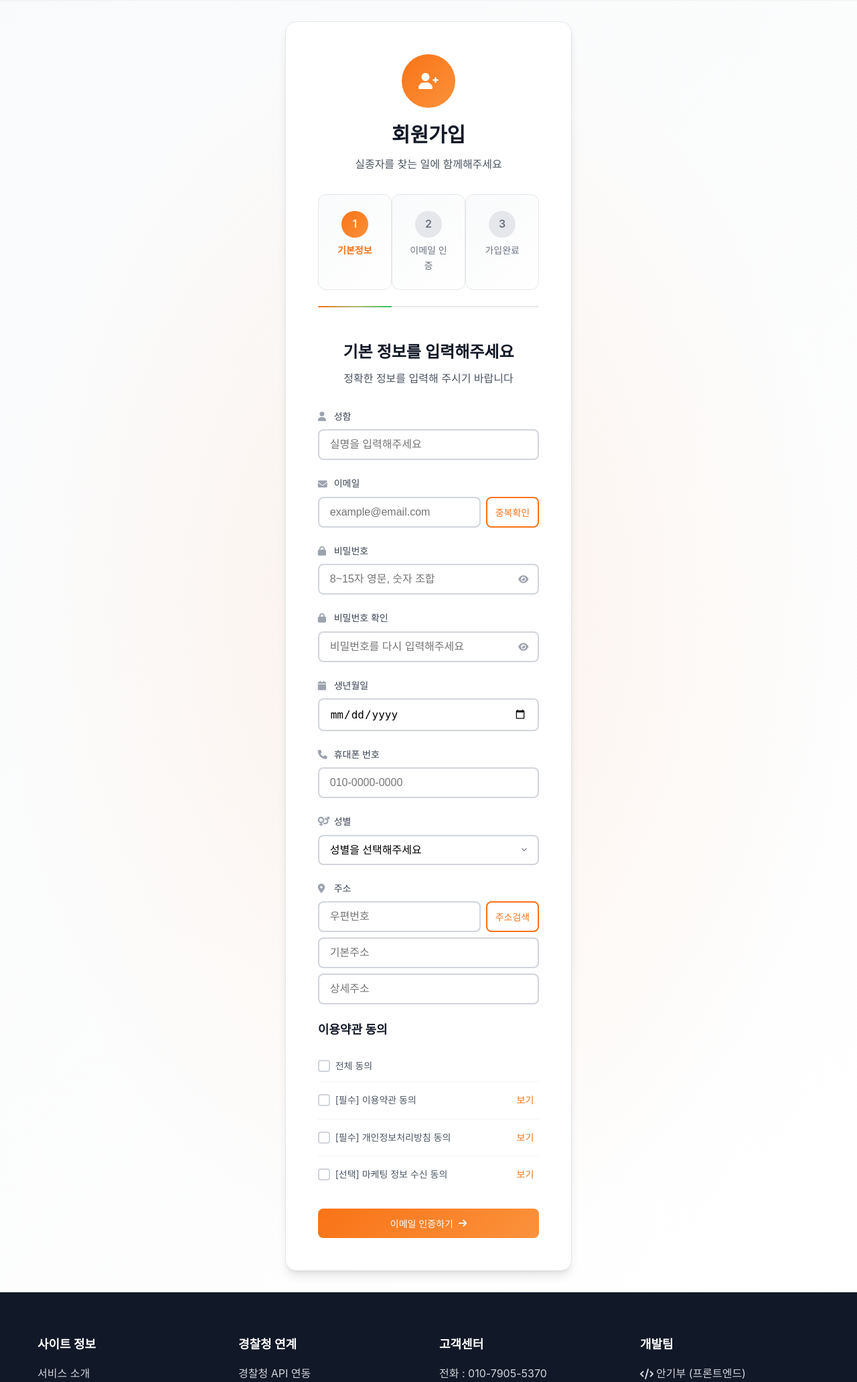
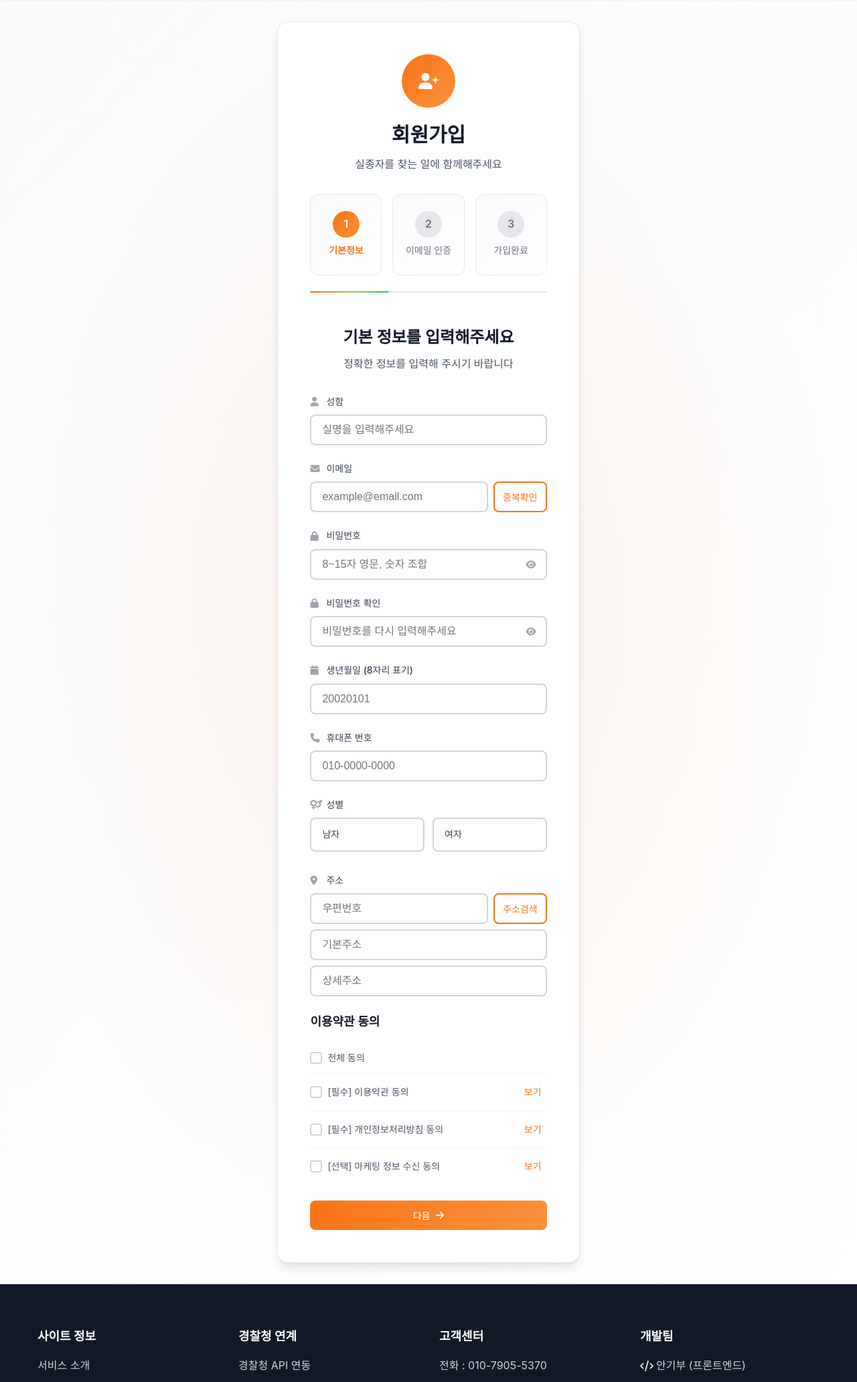
Before and after one commit to ANGIBU/songil, a Flask app: page /register in a window 1280 px wide. Shown: the part 75-2139 px from the top of the page at 67% size. Run offline with Flask 3, Linux system fonts and the light colour scheme; some libraries are stand-ins or nearby versions.

Commit message:
Automated Commit Update at 2025-05-27 08:20:41

```diff
--- a/static/css/auth.css
+++ b/static/css/auth.css
@@ -1,4 +1,37 @@
-/* static/css/auth.css */
+/* 성별 버튼 스타일 */
+.gender-buttons {
+    display: flex;
+    gap: var(--spacing-3);
+}
+
+.gender-btn {
+    flex: 1;
+    padding: var(--spacing-3) var(--spacing-4);
+    border: 2px solid var(--gray-300);
+    border-radius: var(--radius-lg);
+    background-color: var(--white);
+    color: var(--gray-600);
+    font-size: var(--font-size-base);
+    font-weight: 500;
+    cursor: pointer;
+    transition: var(--transition-all);
+    text-align: center;
+}
+
+.gender-btn:hover {
+    border-color: var(--primary-orange-light);
+    color: var(--primary-orange);
+}
+
+.gender-btn.active {
+    background: linear-gradient(135deg, var(--primary-orange) 0%, var(--primary-orange-light) 100%);
+    color: var(--white);
+    border-color: var(--primary-orange);
+}
+
+.gender-btn input[type="radio"] {
+    display: none;
+}/* static/css/auth.css */
 
 /* 인증 페이지 전용 스타일 - 기존 디자인 시스템과 일관성 유지 */
 
@@ -76,6 +109,7 @@
     display: flex;
     justify-content: space-between;
     margin-bottom: var(--spacing-6);
+    gap: var(--spacing-4);
 }
 
 .step {
@@ -84,6 +118,7 @@
     align-items: center;
     flex: 1;
     position: relative;
+    min-width: 80px;
 }
 
 .step-number {
@@ -97,7 +132,7 @@
     justify-content: center;
     font-weight: 600;
     margin-bottom: var(--spacing-2);
-    transition: var(--transition-all);
+    transition: none;
 }
 
 .step.active .step-number {
@@ -113,8 +148,9 @@
 .step-label {
     font-size: var(--font-size-sm);
     color: var(--gray-500);
-    transition: var(--transition-all);
+    transition: none;
     font-weight: 500;
+    white-space: nowrap;
 }
 
 .step.active .step-label {
@@ -413,7 +449,7 @@
 }
 
 .btn-verify:hover {
-    transform: translateY(-2px);
+    background: linear-gradient(135deg, var(--secondary-green-dark) 0%, var(--secondary-green) 100%);
 }
 
 .resend-section {
@@ -773,8 +809,7 @@
 }
 
 .btn-social:hover {
-    transform: translateY(-2px);
-    box-shadow: var(--shadow-md);
+    background-color: var(--gray-50);
 }
 
 .btn-google {
--- a/static/js/register.js
+++ b/static/js/register.js
@@ -1,4 +1,49 @@
-// static/js/register.js
+// 생년월일 유효성 검사
+function validateBirthDate() {
+    const birthDate = document.getElementById('birthDate').value.trim();
+
+    if (!birthDate) {
+        showFieldError('birthDateError', '생년월일을 입력해주세요.');
+        return false;
+    }
+
+    if (birthDate.length !== 8) {
+        showFieldError('birthDateError', '생년월일을 8자리로 입력해주세요. (예: 20020101)');
+        return false;
+    }
+
+    // 날짜 형식 검증
+    const year = parseInt(birthDate.substring(0, 4));
+    const month = parseInt(birthDate.substring(4, 6));
+    const day = parseInt(birthDate.substring(6, 8));
+
+    const currentYear = new Date().getFullYear();
+
+    if (year < 1900 || year > currentYear) {
+        showFieldError('birthDateError', '올바른 연도를 입력해주세요.');
+        return false;
+    }
+
+    if (month < 1 || month > 12) {
+        showFieldError('birthDateError', '올바른 월을 입력해주세요.');
+        return false;
+    }
+
+    if (day < 1 || day > 31) {
+        showFieldError('birthDateError', '올바른 일을 입력해주세요.');
+        return false;
+    }
+
+    // 실제 날짜 유효성 검사
+    const testDate = new Date(year, month - 1, day);
+    if (testDate.getFullYear() !== year || testDate.getMonth() !== month - 1 || testDate.getDate() !== day) {
+        showFieldError('birthDateError', '유효하지 않은 날짜입니다.');
+        return false;
+    }
+
+    clearFieldError('birthDateError');
+    return true;
+}// static/js/register.js
 
 let currentStep = 1;
 let isEmailVerified = false;
@@ -12,6 +57,14 @@ document.addEventListener('DOMContentLoaded', function() {
     initializeAgreements();
     initializeAddressSearch();
     initializeFormValidation();
+
+    // 모든 폼 요소를 즉시 표시
+    const allFormElements = document.querySelectorAll('.auth-form .form-group, .auth-form .btn-full, .auth-form .agreement-section');
+    allFormElements.forEach(element => {
+        if (element) {
+            element.classList.add('show');
+        }
+    });
 });
 
 // 회원가입 시스템 초기화
@@ -51,6 +104,40 @@ function initializeFormValidation() {
     checkboxes.forEach(checkbox => {
         checkbox.addEventListener('change', checkFormValidity);
     });
+
+    // 성별 버튼 이벤트
+    const genderButtons = document.querySelectorAll('.gender-btn');
+    genderButtons.forEach(button => {
+        button.addEventListener('click', function() {
+            // 모든 버튼에서 active 클래스 제거
+            genderButtons.forEach(btn => btn.classList.remove('active'));
+            // 클릭된 버튼에 active 클래스 추가
+            this.classList.add('active');
+            // 라디오 버튼 체크
+            const radioInput = this.querySelector('input[type="radio"]');
+            if (radioInput) {
+                radioInput.checked = true;
+            }
+            checkFormValidity();
+        });
+    });
+
+    // 생년월일 숫자만 입력
+    const birthDateInput = document.getElementById('birthDate');
+    if (birthDateInput) {
+        birthDateInput.addEventListener('input', function() {
+            // 숫자만 허용
+            this.value = this.value.replace(/\D/g, '');
+            if (this.value.length > 8) {
+                this.value = this.value.substring(0, 8);
+            }
+            checkFormValidity();
+        });
+
+        birthDateInput.addEventListener('blur', function() {
+            validateBirthDate();
+        });
+    }
 }
 
 // 폼 유효성 검사 및 버튼 활성화
@@ -61,7 +148,7 @@ function checkFormValidity() {
     // 필수 입력 필드 검사
     const requiredFields = [
         'fullName', 'email', 'password', 'passwordConfirm',
-        'birthDate', 'phone', 'gender', 'address'
+        'birthDate', 'phone', 'address'
     ];
 
     let allFieldsValid = true;
@@ -75,6 +162,12 @@ function checkFormValidity() {
         }
     }
 
+    // 성별 선택 검사
+    const genderSelected = document.querySelector('input[name="gender"]:checked');
+    if (!genderSelected) {
+        allFieldsValid = false;
+    }
+
     // 이메일 중복확인 검사
     const emailCheckBtn = document.getElementById('emailCheckBtn');
     const emailChecked = emailCheckBtn && emailCheckBtn.classList.contains('btn-success');
@@ -86,13 +179,16 @@ function checkFormValidity() {
     // 비밀번호 확인 검사
     const passwordConfirmValid = validatePasswordConfirm();
 
+    // 생년월일 검사
+    const birthDateValid = validateBirthDate();
+
     // 필수 약관 동의 검사
     const agreeTerms = document.querySelector('input[name="agreeTerms"]').checked;
     const agreePrivacy = document.querySelector('input[name="agreePrivacy"]').checked;
 
     // 모든 조건 확인
-    const isValid = allFieldsValid && emailChecked && passwordValid &&
-                   passwordConfirmValid && agreeTerms && agreePrivacy;
+    const isValid = allFieldsValid && genderSelected && emailChecked && passwordValid &&
+                   passwordConfirmValid && birthDateValid && agreeTerms && agreePrivacy;
 
     // 버튼 활성화/비활성화
     nextBtn.disabled = !isValid;
@@ -477,17 +573,30 @@ function initializeAddressSearch() {
 }
 
 function searchAddress() {
-    // 실제 구현에서는 Daum 우편번호 API 사용
-    // 여기서는 시뮬레이션
-    const postcode = document.getElementById('postcode');
-    const address = document.getElementById('address');
+    new daum.Postcode({
+        oncomplete: function(data) {
+            // 우편번호와 주소 정보를 해당 필드에 넣는다.
+            document.getElementById('postcode').value = data.zonecode;
 
-    // 시뮬레이션 데이터
-    postcode.value = '12345';
-    address.value = '서울특별시 강남구 테헤란로 123';
+            let addr = ''; // 주소 변수
 
-    showNotification('주소가 입력되었습니다.', 'success');
-    checkFormValidity();
+            // 사용자가 선택한 주소 타입에 따라 해당 주소 값을 가져온다.
+            if (data.userSelectedType === 'R') { // 도로명 주소를 선택했을 경우
+                addr = data.roadAddress;
+            } else { // 지번 주소를 선택했을 경우(J)
+                addr = data.jibunAddress;
+            }
+
+            // 주소 정보를 해당 필드에 넣는다.
+            document.getElementById('address').value = addr;
+
+            // 커서를 상세주소 필드로 이동한다.
+            document.getElementById('detailAddress').focus();
+
+            showNotification('주소가 입력되었습니다.', 'success');
+            checkFormValidity();
+        }
+    }).open();
 }
 
 // 약관 동의
@@ -598,9 +707,7 @@ function validateStep1() {
     }
 
     // 생년월일 검사
-    const birthDate = document.getElementById('birthDate').value;
-    if (!birthDate) {
-        showFieldError('birthDateError', '생년월일을 선택해주세요.');
+    if (!validateBirthDate()) {
         isValid = false;
     }
 
@@ -610,10 +717,12 @@ function validateStep1() {
     }
 
     // 성별 검사
-    const gender = document.getElementById('gender').value;
-    if (!gender) {
+    const genderSelected = document.querySelector('input[name="gender"]:checked');
+    if (!genderSelected) {
         showFieldError('genderError', '성별을 선택해주세요.');
         isValid = false;
+    } else {
+        clearFieldError('genderError');
     }
 
     // 주소 검사
--- a/templates/auth/register.html
+++ b/templates/auth/register.html
@@ -102,9 +102,9 @@
                 <div class="form-group">
                     <label for="birthDate">
                         <i class="fas fa-calendar"></i>
-                        생년월일
+                        생년월일 (8자리 표기)
                     </label>
-                    <input type="date" id="birthDate" name="birthDate" required>
+                    <input type="text" id="birthDate" name="birthDate" placeholder="20020101" maxlength="8" required>
                     <div class="error-message" id="birthDateError"></div>
                 </div>
 
@@ -118,16 +118,20 @@
                 </div>
 
                 <div class="form-group">
-                    <label for="gender">
+                    <label>
                         <i class="fas fa-venus-mars"></i>
                         성별
                     </label>
-                    <select id="gender" name="gender" required>
-                        <option value="">성별을 선택해주세요</option>
-                        <option value="male">남성</option>
-                        <option value="female">여성</option>
-                        <option value="other">기타</option>
-                    </select>
+                    <div class="gender-buttons">
+                        <label class="gender-btn" for="male">
+                            <input type="radio" id="male" name="gender" value="male" required>
+                            남자
+                        </label>
+                        <label class="gender-btn" for="female">
+                            <input type="radio" id="female" name="gender" value="female" required>
+                            여자
+                        </label>
+                    </div>
                     <div class="error-message" id="genderError"></div>
                 </div>
 
@@ -185,7 +189,7 @@
                 </div>
 
                 <button type="button" class="btn btn-primary btn-full" id="nextToEmailBtn" onclick="nextStep(2)" disabled>
-                    이메일 인증하기
+                    다음
                     <i class="fas fa-arrow-right"></i>
                 </button>
             </form>
@@ -295,6 +299,7 @@
 {% endblock %}
 
 {% block extra_js %}
+<script src="//t1.daumcdn.net/mapjsapi/bundle/postcode/prod/postcode.v2.js"></script>
 <script src="{{ url_for('static', filename='js/auth.js') }}"></script>
 <script src="{{ url_for('static', filename='js/register.js') }}"></script>
 {% endblock %}
```
